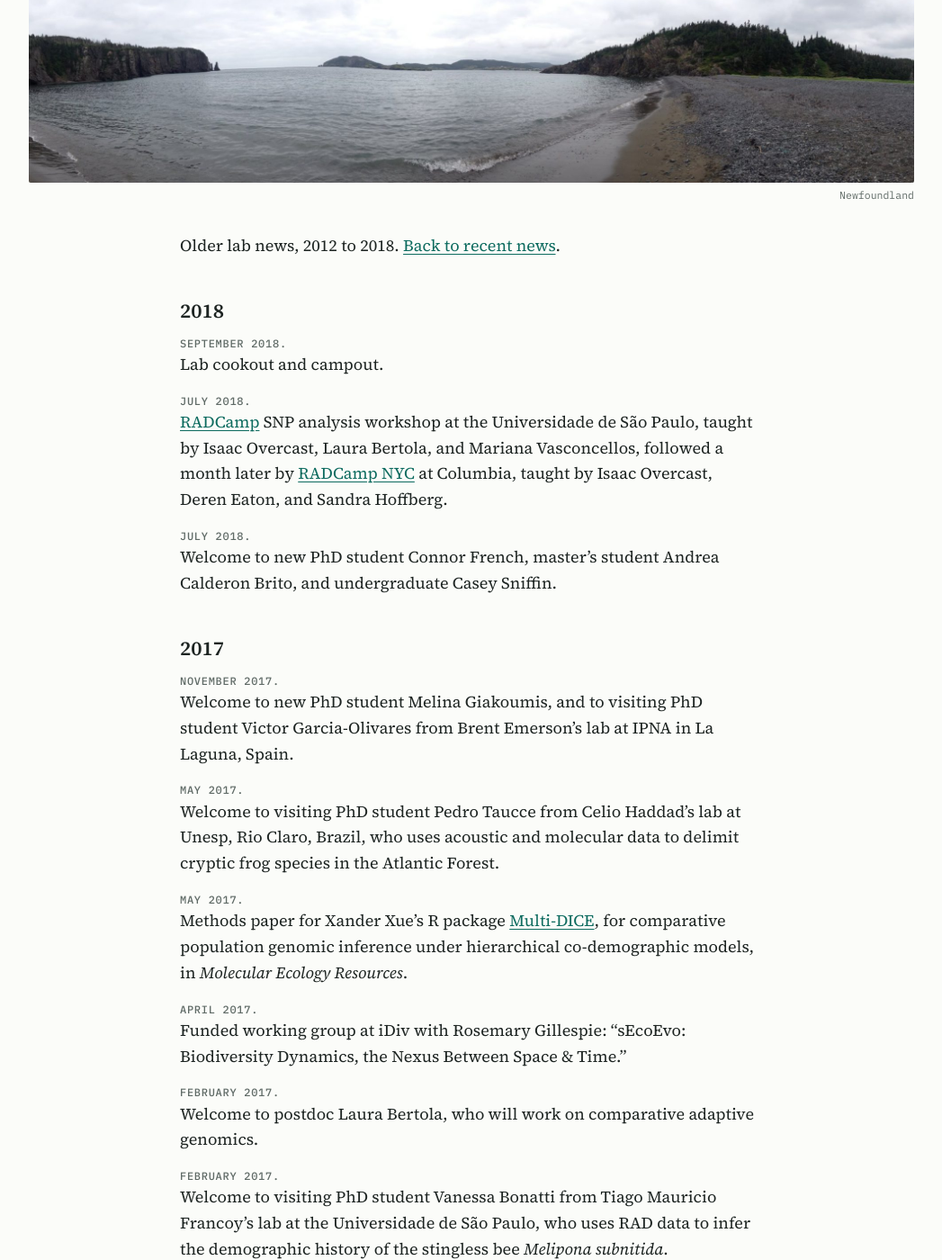
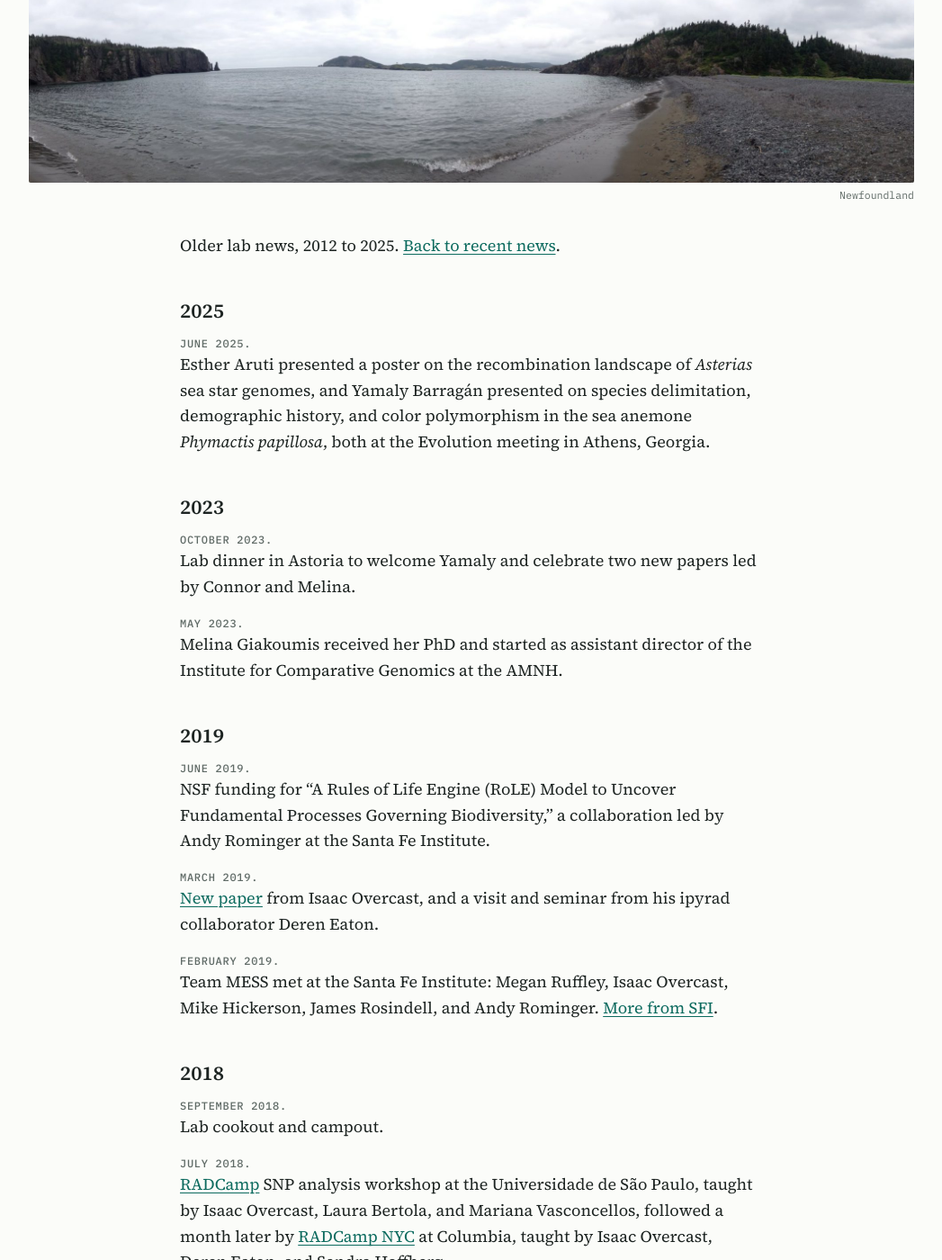
Before and after one commit to mjhickerson/hickerlab, a Jekyll site: the page built from news-archive.md, in a window 1280 px wide and 1400 px high, scrolled down 233 px. Shown: the whole window at 90% size, without its empty margins (116-1163 px from the left). Built offline with Jekyll 4.4.1, drawn with Linux system fonts in a browser that asks for light colours.

Commit message:
Front page news: keep 2026 only, move 2019-2025 items to the archive
Co-Authored-By: Claude Fable 5.2 <noreply@anthropic.com>
Claude-Session: https://claude.ai/code/session_01The7QCUvcHxdxtGZ7PziJY

```diff
--- a/news-archive.md
+++ b/news-archive.md
@@ -2,7 +2,22 @@
 title: News archive
 ---
 
-Older lab news, 2012 to 2018. [Back to recent news](./).
+Older lab news, 2012 to 2025. [Back to recent news](./).
+
+## 2025
+
+- **June 2025.** Esther Aruti presented a poster on the recombination landscape of *Asterias* sea star genomes, and Yamaly Barragán presented on species delimitation, demographic history, and color polymorphism in the sea anemone *Phymactis papillosa*, both at the Evolution meeting in Athens, Georgia.
+
+## 2023
+
+- **October 2023.** Lab dinner in Astoria to welcome Yamaly and celebrate two new papers led by Connor and Melina.
+- **May 2023.** Melina Giakoumis received her PhD and started as assistant director of the Institute for Comparative Genomics at the AMNH.
+
+## 2019
+
+- **June 2019.** NSF funding for "A Rules of Life Engine (RoLE) Model to Uncover Fundamental Processes Governing Biodiversity," a collaboration led by Andy Rominger at the Santa Fe Institute.
+- **March 2019.** [New paper](https://doi.org/10.1111/jbi.13541) from Isaac Overcast, and a visit and seminar from his ipyrad collaborator Deren Eaton.
+- **February 2019.** Team MESS met at the Santa Fe Institute: Megan Ruffley, Isaac Overcast, Mike Hickerson, James Rosindell, and Andy Rominger. [More from SFI](https://www.santafe.edu/news-center/news/sketching-rules-life-developing-model-biodiversity).
 
 ## 2018
 
--- a/sitemap.xml
+++ b/sitemap.xml
@@ -1,7 +1,7 @@
 <?xml version="1.0" encoding="UTF-8"?>
 <urlset xmlns="http://www.sitemaps.org/schemas/sitemap/0.9">
-  <url><loc>https://mjhickerson.github.io/hickerlab/</loc><lastmod>2026-11-18</lastmod></url>
+  <url><loc>https://mjhickerson.github.io/hickerlab/</loc><lastmod>2026-11-24</lastmod></url>
   <url><loc>https://mjhickerson.github.io/hickerlab/people.html</loc><lastmod>2026-11-16</lastmod></url>
   <url><loc>https://mjhickerson.github.io/hickerlab/teaching-software.html</loc><lastmod>2026-11-18</lastmod></url>
-  <url><loc>https://mjhickerson.github.io/hickerlab/news-archive.html</loc><lastmod>2026-11-16</lastmod></url>
+  <url><loc>https://mjhickerson.github.io/hickerlab/news-archive.html</loc><lastmod>2026-11-24</lastmod></url>
 </urlset>
```
Also changed, not shown: index.md (+1 -7 lines).
